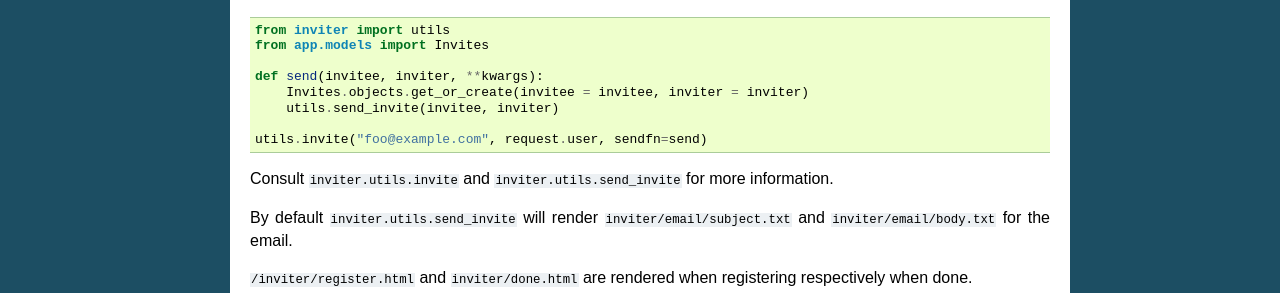
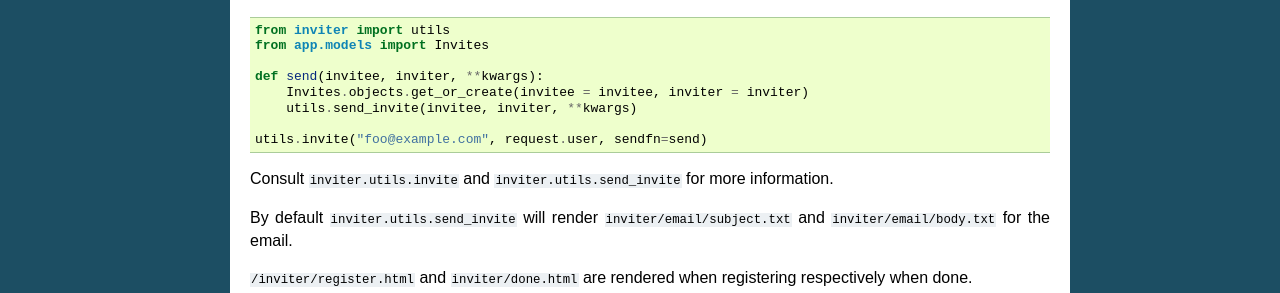
Before and after one commit to caffeinehit/django-inviter, a Sphinx documentation site: the page built from docs/index.rst, in a window 1280 px wide. Shown: the part 901-1194 px from the top of the page. Built offline with Sphinx 7.4.7, drawn with Linux system fonts in a browser that asks for light colours.

Commit message:
Docs update

```diff
--- a/README.rst
+++ b/README.rst
@@ -2,4 +2,4 @@
 
 Let your users invite other users.
 
-See `documentation <http://django-inviter.readthedocs.com>`_.
+See `documentation <http://django-inviter.readthedocs.org>`_.
--- a/docs/index.rst
+++ b/docs/index.rst
@@ -68,7 +68,7 @@ A useful application of this is keeping track of who invites whom:
 
     def send(invitee, inviter, **kwargs):
         Invites.objects.get_or_create(invitee = invitee, inviter = inviter)
-        utils.send_invite(invitee, inviter)
+        utils.send_invite(invitee, inviter, **kwargs)
 
     utils.invite("foo@example.com", request.user, sendfn=send)
 
```
